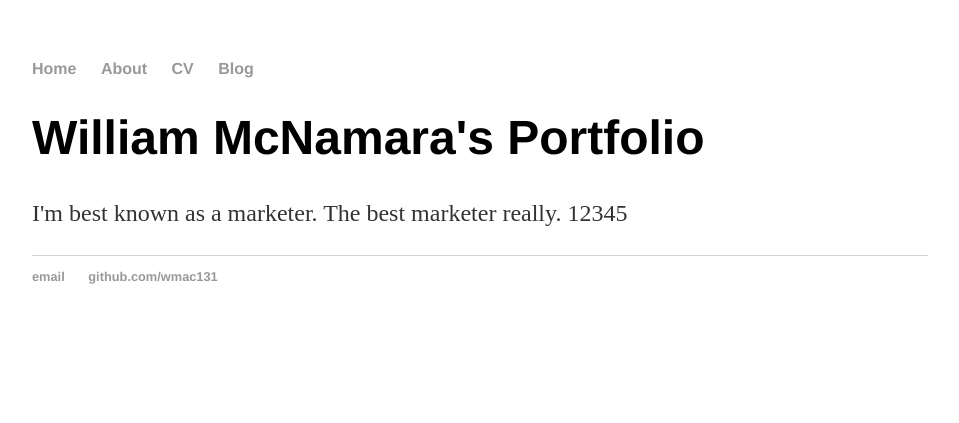
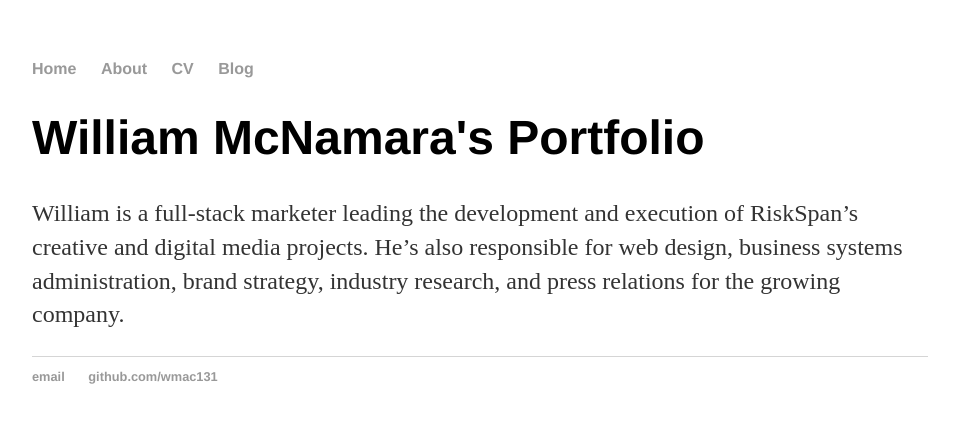
Before and after one commit to wmac131/wmac131.github.io, a Jekyll site: the page built from about/index.html, in a window 1280 px wide. Shown: the top 423 px of the page, without its empty margins (160-1119 px from the left). Built offline with Jekyll 4.4.1, drawn with Linux system fonts in a browser that asks for light colours.

Commit message:
Update index.html

```diff
--- a/about/index.html
+++ b/about/index.html
@@ -4,5 +4,5 @@ title: William McNamara
 ---
 <div class="blurb">
 	<h1>William McNamara's Portfolio</h1>
-	<p>I'm best known as a marketer. The best marketer really. 12345</a></p>
+	<p>William is a full-stack marketer leading the development and execution of RiskSpan’s creative and digital media projects. He’s also responsible for web design, business systems administration, brand strategy, industry research, and press relations for the growing company.</a></p>
 </div><!-- /.blurb -->
```
